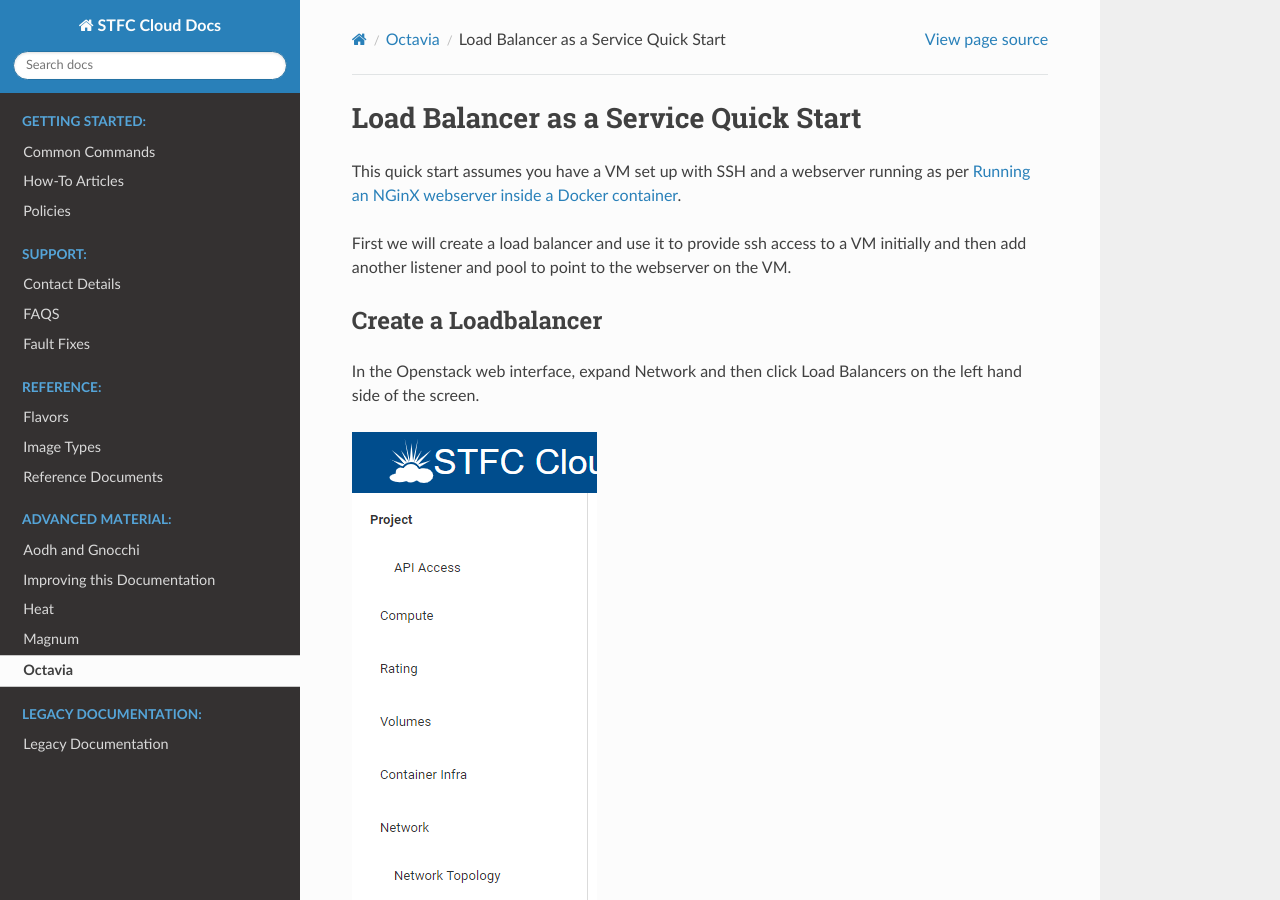
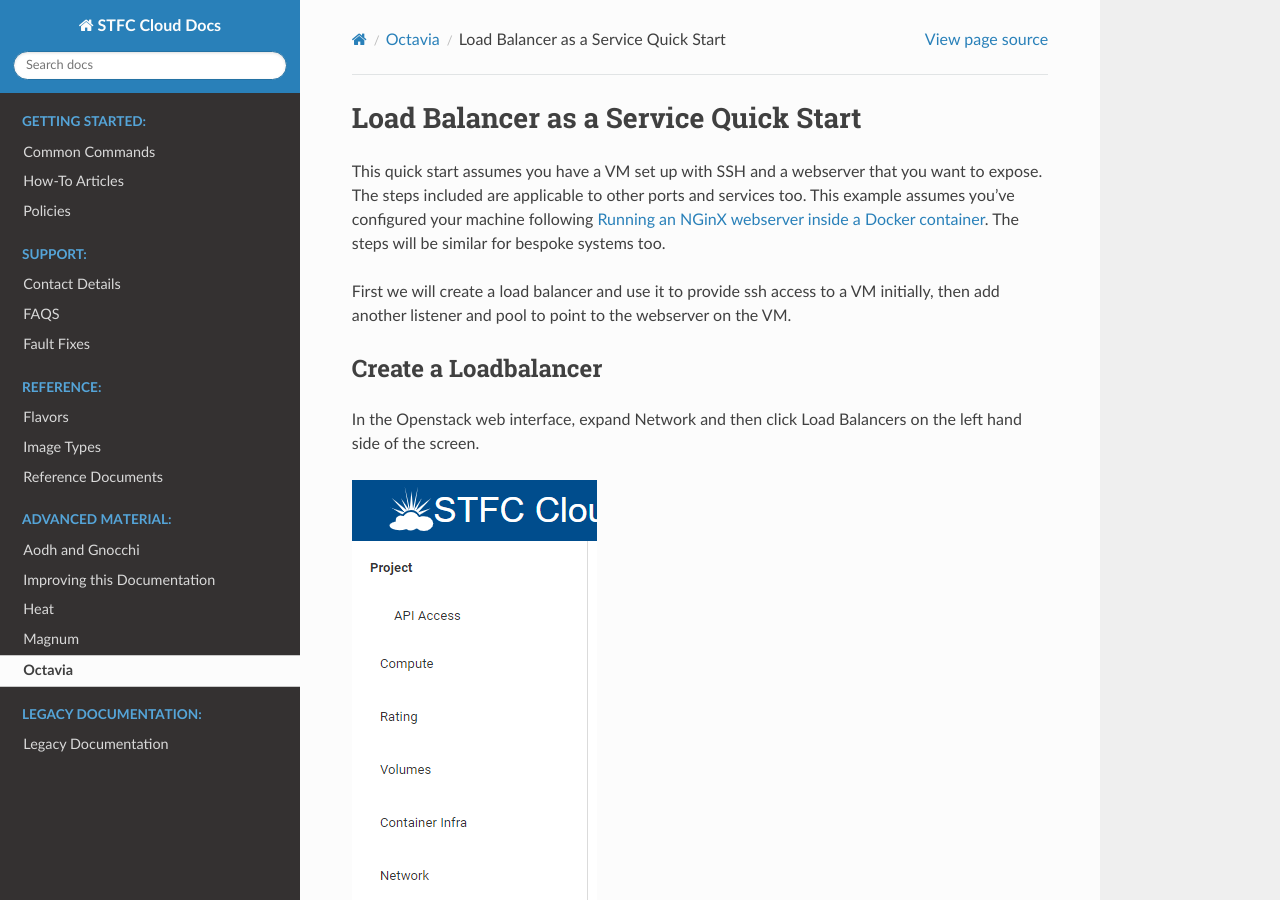
Before and after one commit to stfc/cloud-docs, a Sphinx documentation site: the page built from source/Octavia/QuickStart.rst, in a window 1280 px wide and 900 px high. Built offline with Sphinx 7.4.7 and the Read the Docs theme 2.0.0, drawn with Linux system fonts in a browser that asks for light colours; some of the changed text lies outside the part shown.

Commit message:
Update LB instructions to make it clear you don't need nginx
Updates the Load Balancer instructions to make it clear that a user does
not need to create an Nginx instance, it's simply a service for someone
to test against

```diff
--- a/source/Octavia/QuickStart.rst
+++ b/source/Octavia/QuickStart.rst
@@ -4,9 +4,10 @@
 Load Balancer as a Service Quick Start
 ======================================
 
-This quick start assumes you have a VM set up with SSH and a webserver running as per :ref:`docker_nginx`.
+This quick start assumes you have a VM set up with SSH and a webserver that you want to expose. The steps included are applicable to other ports and services too.
+This example assumes you've configured your machine following :ref:`docker_nginx`. The steps will be similar for bespoke systems too.
 
-First we will create a load balancer and use it to provide ssh access to a VM initially and then add another listener and pool to point to the webserver on the VM.
+First we will create a load balancer and use it to provide ssh access to a VM initially, then add another listener and pool to point to the webserver on the VM.
 
 .. _octavia_create_loadbalancer:
 
@@ -27,7 +28,8 @@
 
 .. _create_octavia_listener:
 
-On the "Listener Details" screen select Protocol TCP and set Port 200. Enter the name as ssh. The other defaults are fine. Click "Next"
+On the "Listener Details" screen select Protocol TCP and set port 200 (which we've randomly selected). To avoid conflicts it's best to select random port numbers greater than 1024.
+Enter the name as ssh. The other defaults are fine. Click "Next"
 
 .. image:: /assets/howtos/CreateALoadBalancer/4-listener-details.png
 
```
